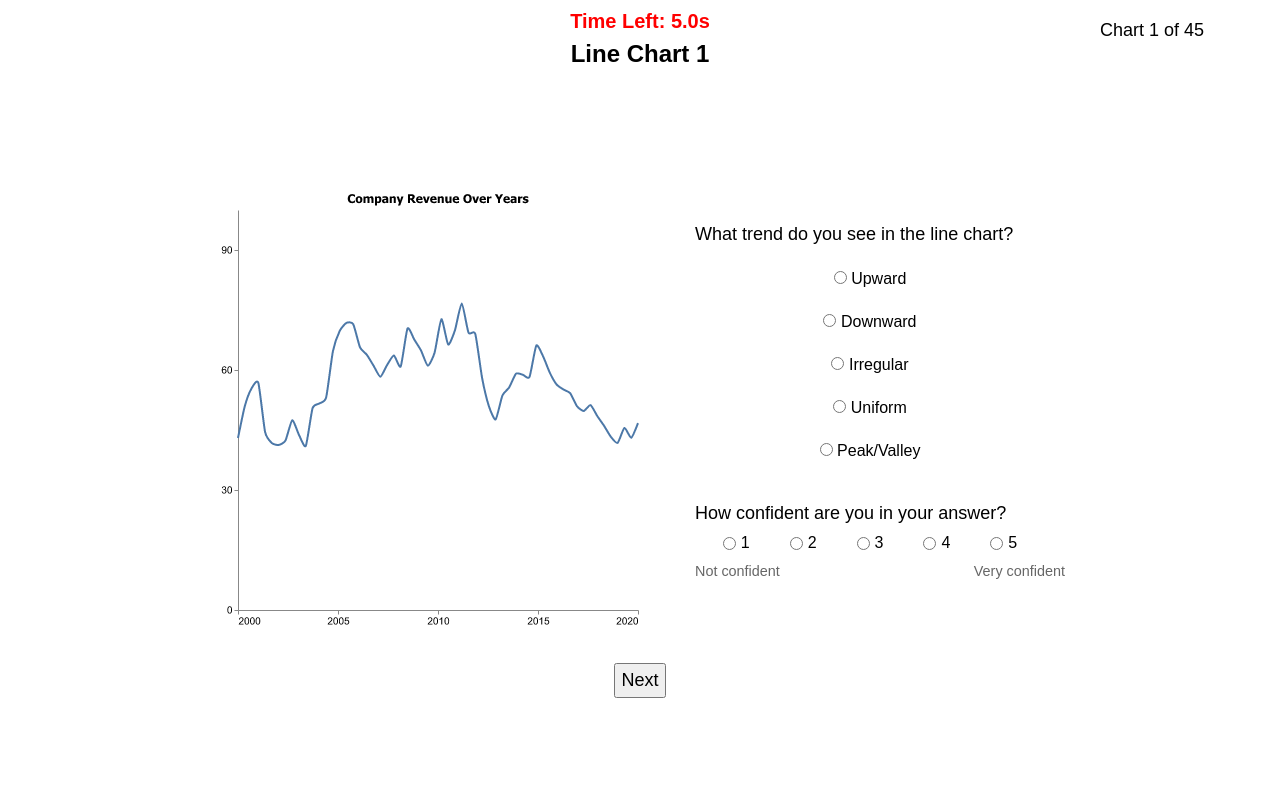
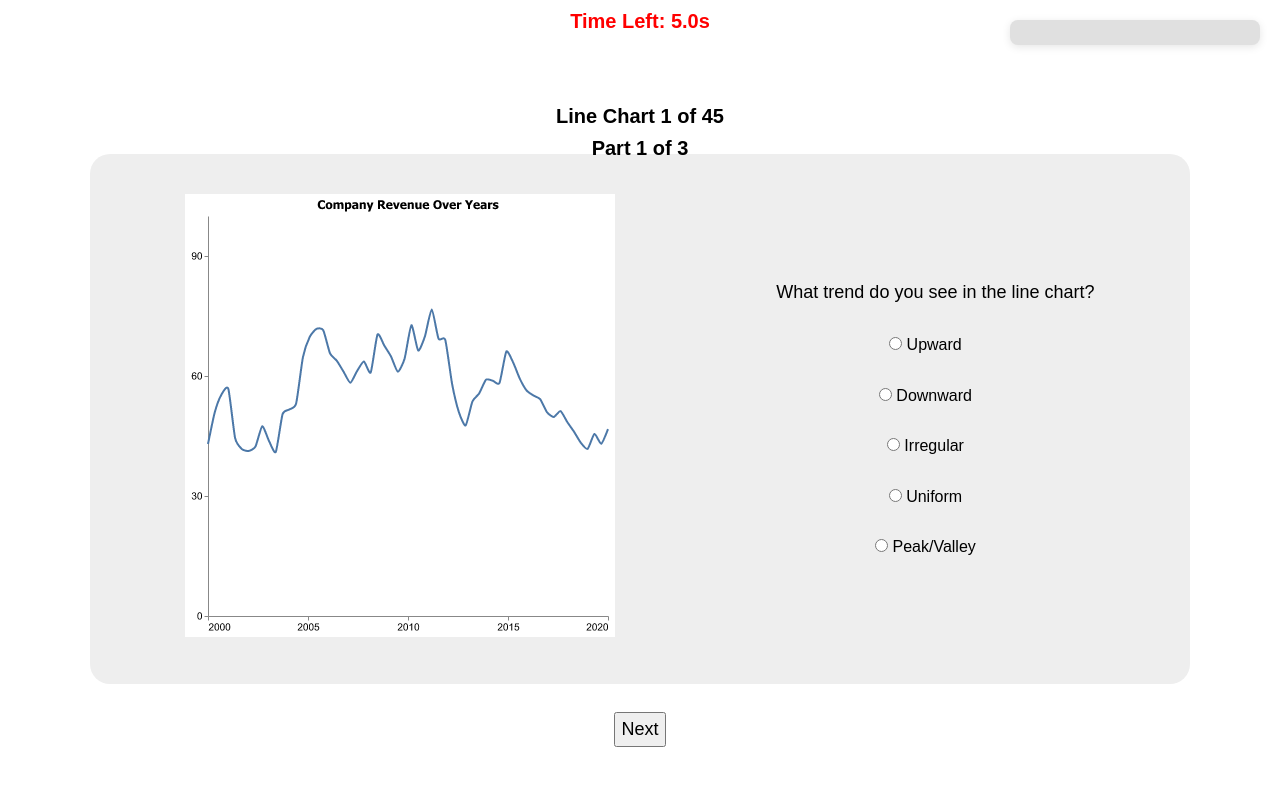
Before and after one commit to DIV-lab-OU/HHLC-user-study, a plain HTML site: page pages/study.html in a window 1280 px wide. Drawn offline with Linux system fonts and the light colour scheme.

Commit message:
- added css on study page - progress bar - "required" form in demographicSurvey page

```diff
--- a/pages/script.js
+++ b/pages/script.js
@@ -1,42 +1,44 @@
-const totalCharts = 45; // Number of unique charts
-const totalSteps = totalCharts * 2; // Each chart appears twice
+// Constants
+const totalCharts = 45;
+const totalSteps = totalCharts * 3;
 const container = document.body;
 let timer;
 let timeLeft;
-let phase = 0; // Track current phase (0 = 10s, 1 = 15s)
-let currentStep = 0;
+const steps = [];
 
-// Create Progress Indicator
-const progressIndicator = document.createElement('div');
-progressIndicator.id = "progress-indicator";
-progressIndicator.textContent = `Chart 1 of ${totalCharts}`;
-container.insertBefore(progressIndicator, container.firstChild);
+// Progress bar
+const progressBarContainer = document.createElement('div');
+progressBarContainer.id = "progress-bar-container";
 
-// Create Timer Display
+const progressBar = document.createElement('div');
+progressBar.id = "progress-bar";
+progressBarContainer.appendChild(progressBar);
+container.insertBefore(progressBarContainer, container.firstChild);
+
+// Timer display
 const timerDisplay = document.createElement('p');
 timerDisplay.id = "timer";
-container.insertBefore(timerDisplay, container.firstChild);
+container.insertBefore(timerDisplay, progressBarContainer.nextSibling);
 
-// Create Sections Dynamically
-const steps = [];
-for (let i = 0; i < totalSteps; i++) {
-    const section = document.createElement('section');
-    section.classList.add('step');
-    if (i === 0) section.classList.add('active'); // First step is active
+// Generate 3 steps per chart
+for (let i = 0; i < totalCharts; i++) {
+  const chartNumber = i + 1;
 
-    let chartNumber = Math.floor(i / 2) + 1; // Ensures same chart appears twice
+  // --- Step 1: Trend ---
+  const trendStep = document.createElement('section');
+  trendStep.classList.add('step');
+  if (i === 0) trendStep.classList.add('active');
 
-    let questionHTML = `
-        <h1 class="chart-heading">Line Chart ${chartNumber}</h1>
+  trendStep.innerHTML = `
+    <div class="start-container">
+      <div class="chart-heading">
+        <div>Line Chart ${chartNumber} of ${totalCharts}</div>
+        <div>Part 1 of 3</div>
+      </div>
       <div class="study-container">
         <div class="chart-container">
           <img src="../images/${chartNumber}_chart.png" alt="Chart ${chartNumber}">
-            </div>`;
-
-    if (i % 2 === 0) {
-        // Odd-indexed steps (first appearance of chart) → Radio button format
-        questionHTML += `
-        <div class="study">
+        </div>
         <div class="study-radio">
           <p>What trend do you see in the line chart?</p>
           <label><input type="radio" name="trend${i}" value="Upward"> Upward</label>
@@ -45,43 +47,76 @@ for (let i = 0; i < totalSteps; i++) {
           <label><input type="radio" name="trend${i}" value="Uniform"> Uniform</label>
           <label><input type="radio" name="trend${i}" value="Peak/Valley"> Peak/Valley</label>
         </div>
+      </div>
+    </div>
     <br>
-            <div class="confidence-scale" style="margin-top: 25px;">
+    <button class="next-btn">Next</button>
+  `;
+  container.appendChild(trendStep);
+  steps.push(trendStep);
+
+  // --- Step 2: Confidence (1–5) ---
+  const confidenceStep = document.createElement('section');
+  confidenceStep.classList.add('step');
+
+  const confidenceOptions = [1, 2, 3, 4, 5].map(n =>
+    `<label><input type="radio" name="confidence${i}" value="${n}"> ${n}</label>`
+  ).join('');
+
+  confidenceStep.innerHTML = `
+    <div class="start-container">
+      <div class="chart-heading">
+        <div>Line Chart ${chartNumber} of ${totalCharts}</div>
+        <div>Part 2 of 3</div>
+      </div>
+      <div class="study-container">
+        <div class="chart-container">
+          <img src="../images/${chartNumber}_chart.png" alt="Chart ${chartNumber}">
+        </div>
+        <div class="confidence-scale">
           <p>How confident are you in your answer?</p>
-
-  <div class="likert-horizontal">
-    <label><input type="radio" name="confidence${i}" value="1"> 1</label>
-    <label><input type="radio" name="confidence${i}" value="2"> 2</label>
-    <label><input type="radio" name="confidence${i}" value="3"> 3</label>
-    <label><input type="radio" name="confidence${i}" value="4"> 4</label>
-    <label><input type="radio" name="confidence${i}" value="5"> 5</label>
-  </div>
+          <div class="likert-horizontal">${confidenceOptions}</div>
           <div class="likert-labels">
             <span>Not confident</span>
             <span>Very confident</span>
           </div>
         </div>
-</div>`;
-    } else {
-        // Even-indexed steps (second appearance of chart) → Text input format
-        questionHTML += `
+      </div>
+    </div>
+    <br>
+    <button class="next-btn">Next</button>
+  `;
+  container.appendChild(confidenceStep);
+  steps.push(confidenceStep);
+
+  // --- Step 3: Text input ---
+  const textStep = document.createElement('section');
+  textStep.classList.add('step');
+
+  textStep.innerHTML = `
+    <div class="start-container">
+      <div class="chart-heading">
+        <div>Line Chart ${chartNumber} of ${totalCharts}</div>
+        <div>Part 3 of 3</div>
+      </div>
+      <div class="study-container">
+        <div class="chart-container">
+          <img src="../images/${chartNumber}_chart.png" alt="Chart ${chartNumber}">
+        </div>
         <div class="study-text">
           <p>Describe the pattern in the chart below:</p>
           <textarea id="response${i}" name="response${i}" rows="4" cols="50" required></textarea>
-            </div>`;
+        </div>
+      </div>
+    </div>
+    <br>
+    <button class="next-btn">Next</button>
+  `;
+  container.appendChild(textStep);
+  steps.push(textStep);
 }
 
-    questionHTML += `
-        </div>
-        <br>
-        <button class="next-btn">Next</button>`;
-
-    section.innerHTML = questionHTML;
-    container.appendChild(section);
-    steps.push(section);
-}
-
-// Create Final "Thank You" Section
+// Final "Thank You" screen
 const finalSection = document.createElement('section');
 finalSection.classList.add('step');
 finalSection.innerHTML = `
@@ -92,24 +127,18 @@ finalSection.innerHTML = `
 container.appendChild(finalSection);
 steps.push(finalSection);
 
-// Attach Event Listeners for Navigation
-document.querySelectorAll('.next-btn').forEach((button, index) => {
-    button.addEventListener('click', () => {
-        clearInterval(timer); // Stop the timer if manually clicking Next
-        moveToNextStep(index);
-    });
-});
+// Navigation
+function getStepDuration(index) {
+  const type = index % 3;
+  return type === 2 ? 15 : 10;
+}
 
 function startTimer(index) {
-    timeLeft = phase === 0 ? 10.0 : 15.0; // Alternate between 10s and 15s
-    phase = 1 - phase; // Toggle phase (0 → 1, 1 → 0)
-
+  timeLeft = getStepDuration(index);
   timerDisplay.textContent = `Time Left: ${timeLeft.toFixed(1)}s`;
-
   timer = setInterval(() => {
     timeLeft -= 0.1;
     timerDisplay.textContent = `Time Left: ${timeLeft.toFixed(1)}s`;
-
     if (timeLeft <= 0) {
       clearInterval(timer);
       moveToNextStep(index);
@@ -119,18 +148,22 @@ function startTimer(index) {
 
 function moveToNextStep(index) {
   if (index >= totalSteps) {
-        progressIndicator.style.display = 'none';
+    progressBarContainer.style.display = 'none';
+    timerDisplay.style.display = 'none';
     return;
   }
-
   steps[index].classList.remove('active');
   steps[index + 1].classList.add('active');
-
-    let chartNum = Math.ceil((index + 2) / 2);
-    progressIndicator.textContent = `Chart ${chartNum} of ${totalCharts}`;
-
+  let progress = ((index + 1) / totalSteps) * 100;
+  progressBar.style.width = `${progress}%`;
   startTimer(index + 1);
 }
 
-// Start the timer on the first step
+document.querySelectorAll('.next-btn').forEach((button, index) => {
+  button.addEventListener('click', () => {
+    clearInterval(timer);
+    moveToNextStep(index);
+  });
+});
+
 startTimer(0);
--- a/pages/styles.css
+++ b/pages/styles.css
@@ -28,19 +28,46 @@
   display: flex;
   flex-direction: row;
   align-items: center;
+  justify-content: space-around;
 }
 
 .chart-heading {
   position: absolute;
-  top: 40px; /* Raise the heading above the container */
-  font-size: 24px;
+  top: 100px;
+  left: 50%;
+  transform: translateX(-50%);
+  font-size: 20px;
   font-weight: bold;
   text-align: center;
 }
 
+
 .chart-container {
   margin-right: 50px;
 }
+
+#progress-bar-container {
+  width: 250px;                /* or adjust as needed */
+  height: 25px;
+  background-color: #e0e0e0;
+  position: fixed;
+  top: 20px;                   /* spacing from top */
+  right: 20px;                 /* spacing from right */
+  border-radius: 8px;
+  overflow: hidden;
+  z-index: 999;
+  box-shadow: 0 2px 8px rgba(0, 0, 0, 0.1);
+}
+
+#progress-bar {
+  height: 100%;
+  width: 0%;
+  background-color: #0d6efd;
+  transition: width 0.3s ease-in-out;
+  border-radius: 2px 0 0 2px;
+}
+
+
 
   .confidence-scale {
   text-align: left;
@@ -186,6 +213,11 @@
     animation: shake 0.3s;
   }
 
+  .shake {
+    animation: shake 0.3s;
+    border: 2px solid red;
+  }
+
   #timer {
     font-size: 20px;
     font-weight: bold;
```
Also changed, not shown: pages/demographicSurvey.html (+60 -23 lines), 1 other file. Lines whose indentation alone changed are shown as unchanged.
